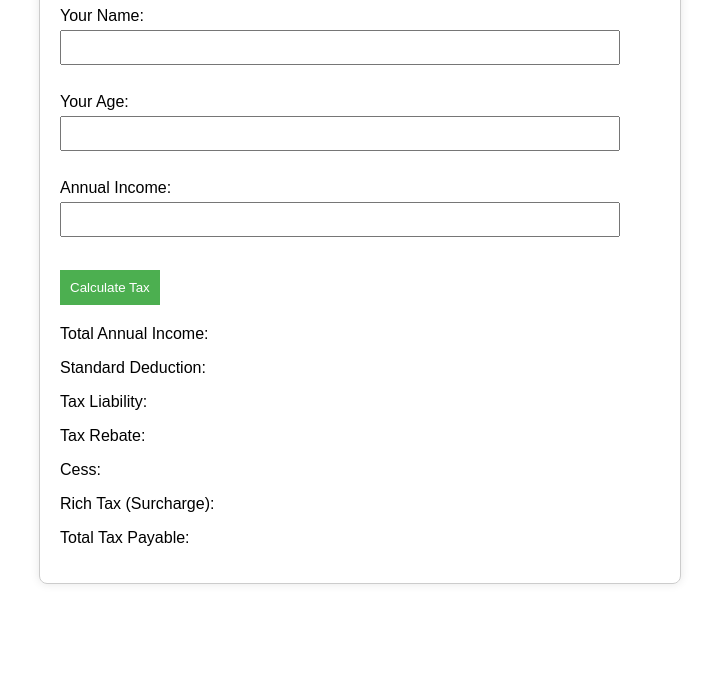
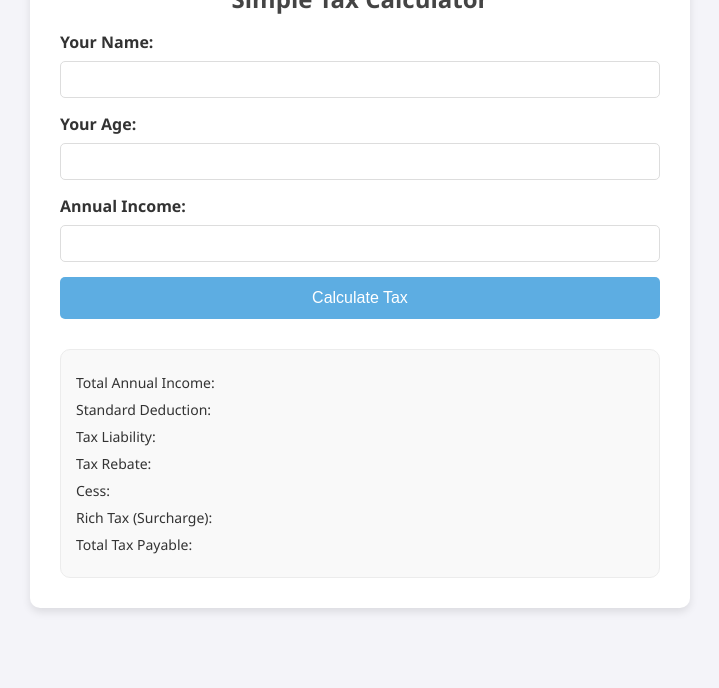
Before and after one commit to PSH1729/ITFY26calc, a plain HTML site: page index.html in a window 1280 px wide. Shown: the part 144-832 px from the top of the page, without its empty margins (280-999 px from the left). Before the commit the page ends 800 px from the top, so only its background shows below. Drawn offline with Linux system fonts and the light colour scheme.

Commit message:
Update index.html

```diff
--- a/index.html
+++ b/index.html
@@ -5,50 +5,85 @@
     <title>Tax Calculator</title>
     <style>
         body {
-            font-family: Arial, sans-serif;
+            font-family: 'Segoe UI', Tahoma, Geneva, Verdana, sans-serif;
+            background-color: #f4f4f9;
+            color: #333;
+            margin: 0;
+            padding: 20px;
+        }
+        .calculator-container {
             max-width: 600px;
-            margin: 50px auto;
-            padding: 20px;
-            border: 1px solid #ccc;
-            border-radius: 8px;
-            box-shadow: 0 0 10px rgba(0,0,0,0.1);
+            margin: 60px auto;
+            padding: 30px;
+            background-color: #ffffff;
+            border-radius: 10px;
+            box-shadow: 0 4px 8px rgba(0, 0, 0, 0.1);
         }
-        .calculator {
-            text-align: left;
+        h1 {
+            font-size: 24px;
+            text-align: center;
+            color: #444;
+        }
+        form {
+            margin-bottom: 30px;
+        }
+        label {
+            display: block;
+            margin-bottom: 8px;
+            font-weight: bold;
+        }
+        input[type="text"], input[type="number"] {
+            width: 100%;
+            padding: 10px;
+            margin-bottom: 15px;
+            border: 1px solid #ddd;
+            border-radius: 5px;
+            box-sizing: border-box;
+            transition: border-color 0.2s;
+        }
+        input[type="text"]:focus, input[type="number"]:focus {
+            border-color: #5dade2;
+        }
+        button {
+            display: block;
+            width: 100%;
+            padding: 12px;
+            background-color: #5dade2;
+            color: #fff;
+            border: none;
+            border-radius: 5px;
+            font-size: 16px;
+            cursor: pointer;
+            transition: background-color 0.3s;
+        }
+        button:hover {
+            background-color: #549ecda;
         }
         .output {
             margin-top: 20px;
+            padding: 15px;
+            background-color: #f9f9f9;
+            border: 1px solid #ececec;
+            border-radius: 10px;
         }
-        label, input {
-            display: block;
-            margin: 5px 0;
-        }
-        input[type="text"], input[type="number"] {
-            padding: 8px;
-            width: 90%;
-        }
-        button {
-            margin-top: 10px;
-            padding: 10px;
-            background-color: #4CAF50;
-            color: white;
-            border: none;
-            cursor: pointer;
+        .output p {
+            margin: 8px 0;
+            font-size: 14px;
         }
     </style>
 </head>
 <body>
-    <div class="calculator">
+    <div class="calculator-container">
         <h1>Simple Tax Calculator</h1>
         <form id="taxForm">
             <label for="name">Your Name:</label>
-            <input type="text" id="name" required><br>
+            <input type="text" id="name" required>
 
             <label for="age">Your Age:</label>
-            <input type="number" id="age" required><br>
+            <input type="number" id="age" required>
 
             <label for="income">Annual Income:</label>
-            <input type="number" id="income" required><br>
+            <input type="number" id="income" required>
 
             <button type="button" onclick="calculateTax()">Calculate Tax</button>
         </form>
@@ -125,7 +160,7 @@
             // Display results
             document.getElementById('totalIncome').innerText = income.toFixed(2);
             document.getElementById('standardDeduction').innerText = standardDeduction.toFixed(2);
-            document.getElementById('taxLiability').innerText = (taxLiability + taxRebate).toFixed(2); // Show calculated tax before rebate
+            document.getElementById('taxLiability').innerText = (taxLiability + taxRebate).toFixed(2);
             document.getElementById('taxRebate').innerText = taxRebate.toFixed(2);
             document.getElementById('cess').innerText = cess.toFixed(2);
             document.getElementById('surcharge').innerText = surcharge.toFixed(2);
```
